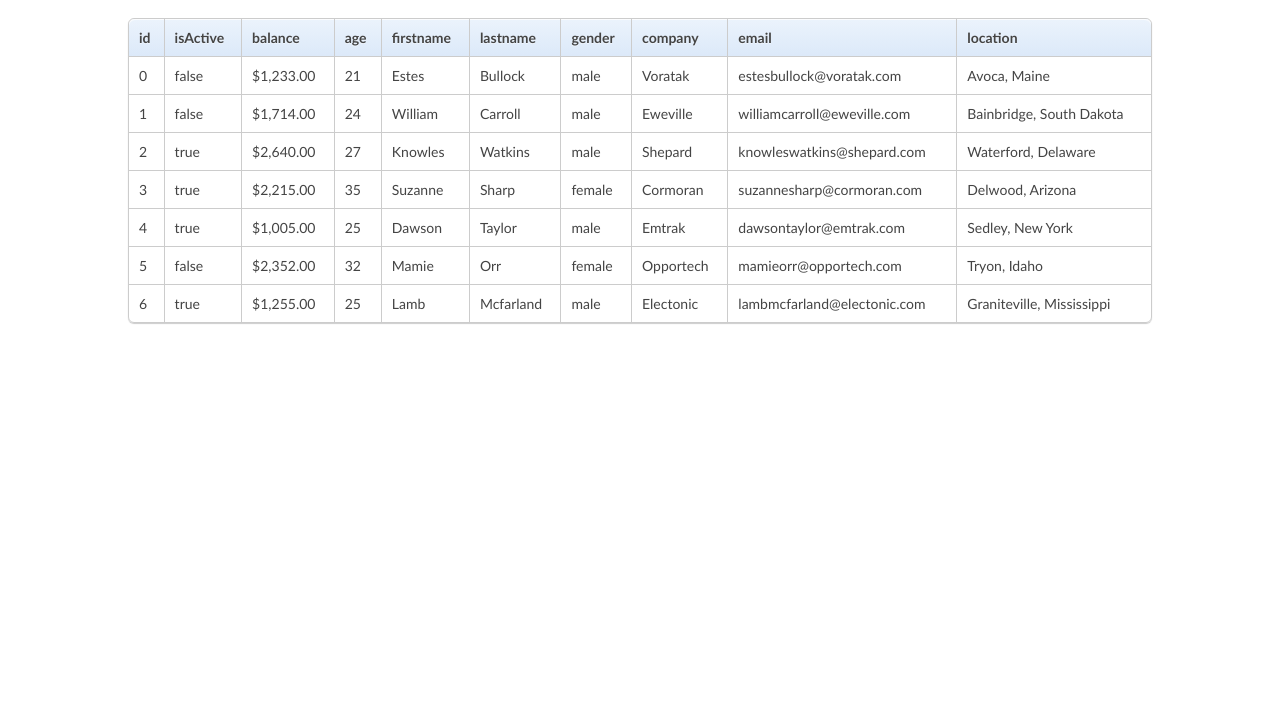
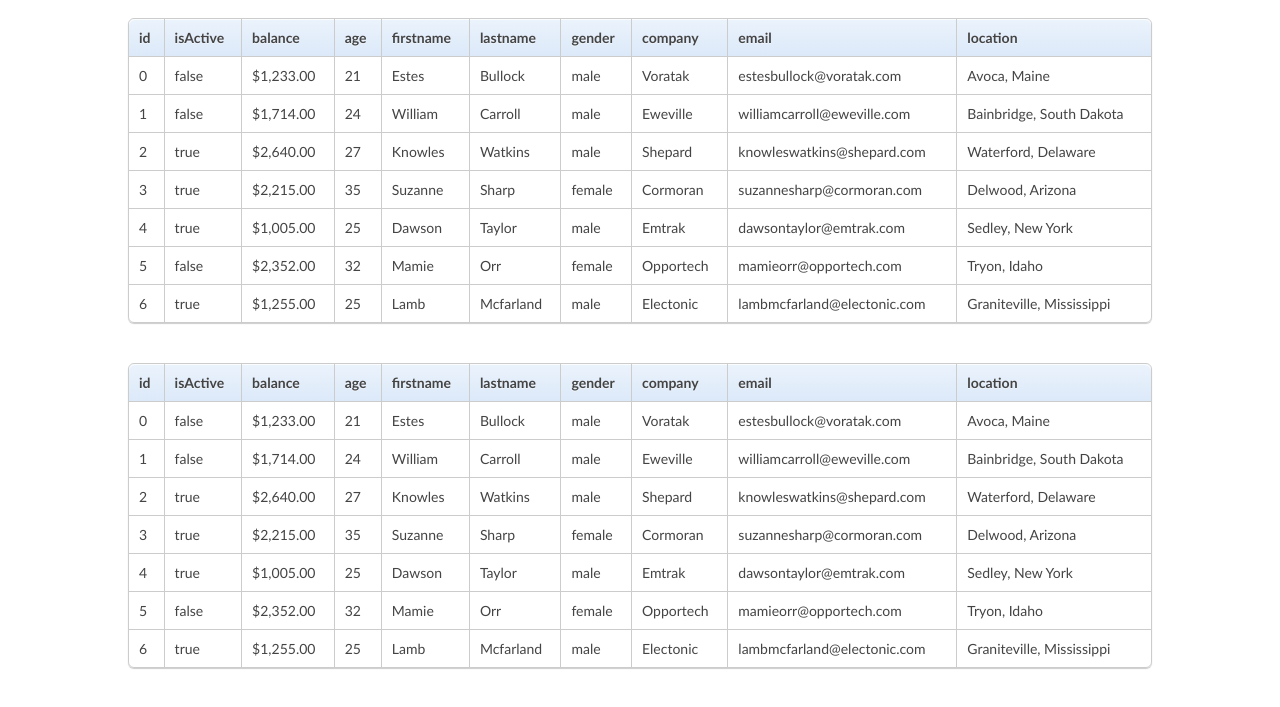
Before and after one commit to Gerst20051/JavaScript, a plain HTML site: page datatable/index.html in a window 1280 px wide. Shown: the part 75-782 px from the top of the page. Drawn offline with nearby package versions, Linux system fonts and the light colour scheme.

Commit message:
updated css declarations

```diff
--- a/datatable/index.html
+++ b/datatable/index.html
@@ -9,12 +9,12 @@ font-family:'trebuchet MS', 'Lucida sans', Arial;
 font-size:14px;
 }
 
-#datatable {
+.datatable {
 margin:40px auto;
 width:1024px;
 }
 
-#datatable table {
+.datatable table {
 border:solid #ccc 1px;
 *border-collapse:collapse; /* IE7 and lower */
 -moz-border-radius:6px;
@@ -27,7 +27,7 @@ box-shadow:0 1px 1px #ccc;
 width:100%;
 }
 
-#datatable table tr:hover {
+.datatable table tr:hover {
 background:#fbf8e9;
 -o-transition:all 0.1s ease-in-out;
 -webkit-transition:all 0.1s ease-in-out;
@@ -36,15 +36,15 @@ background:#fbf8e9;
 transition:all 0.1s ease-in-out;
 }
 
-#datatable table td,
-#datatable table th {
+.datatable table td,
+.datatable table th {
 border-left:1px solid #ccc;
 border-top:1px solid #ccc;
 padding:10px;
 text-align:left;
 }
 
-#datatable table th {
+.datatable table th {
 background-color:#dce9f9;
 background-image:-webkit-gradient(linear, left top, left bottom, from(#ebf3fc), to(#dce9f9));
 background-image:-webkit-linear-gradient(top, #ebf3fc, #dce9f9);
@@ -58,38 +58,43 @@ border-top:none;
 box-shadow:0 1px 0 rgba(255,255,255,.8) inset;
 cursor:pointer;
 text-shadow:0 1px 0 rgba(255,255,255,.5);
+-webkit-user-select:none;
+-moz-user-select:none;
+-ms-user-select:none;
+-o-user-select:none;
+user-select:none;
 }
 
-#datatable table td:first-child,
-#datatable table th:first-child {
+.datatable table td:first-child,
+.datatable table th:first-child {
 border-left:none;
 }
 
-#datatable table th:first-child {
+.datatable table th:first-child {
 -moz-border-radius:6px 0 0 0;
 -webkit-border-radius:6px 0 0 0;
 border-radius:6px 0 0 0;
 }
 
-#datatable table th:last-child {
+.datatable table th:last-child {
 -moz-border-radius:0 6px 0 0;
 -webkit-border-radius:0 6px 0 0;
 border-radius:0 6px 0 0;
 }
 
-#datatable table th:only-child {
+.datatable table th:only-child {
 -moz-border-radius:6px 6px 0 0;
 -webkit-border-radius:6px 6px 0 0;
 border-radius:6px 6px 0 0;
 }
 
-#datatable table tr:last-child td:first-child {
+.datatable table tr:last-child td:first-child {
 -moz-border-radius:0 0 0 6px;
 -webkit-border-radius:0 0 0 6px;
 border-radius:0 0 0 6px;
 }
 
-#datatable table tr:last-child td:last-child {
+.datatable table tr:last-child td:last-child {
 -moz-border-radius:0 0 6px 0;
 -webkit-border-radius:0 0 6px 0;
 border-radius:0 0 6px 0;
@@ -98,7 +103,8 @@ border-radius:0 0 6px 0;
 </head>
 <body>
 <h1>Data Table</h1>
-<div id="datatable"></div>
+<div id="datatable" class="datatable"></div>
+<div id="datatable2" class="datatable"></div>
 <script>
 var data = [
     {
@@ -189,6 +195,11 @@ var data = [
 
 var datatable = new DataTable(data);
 datatable.init("#datatable");
+
+var datatable2 = new DataTable(data);
+datatable2.init("#datatable2");
+
+//$("#datatable").dataTable(data);
 // datatable.refresh();
 /*
 datatable.setPrimers({
```
